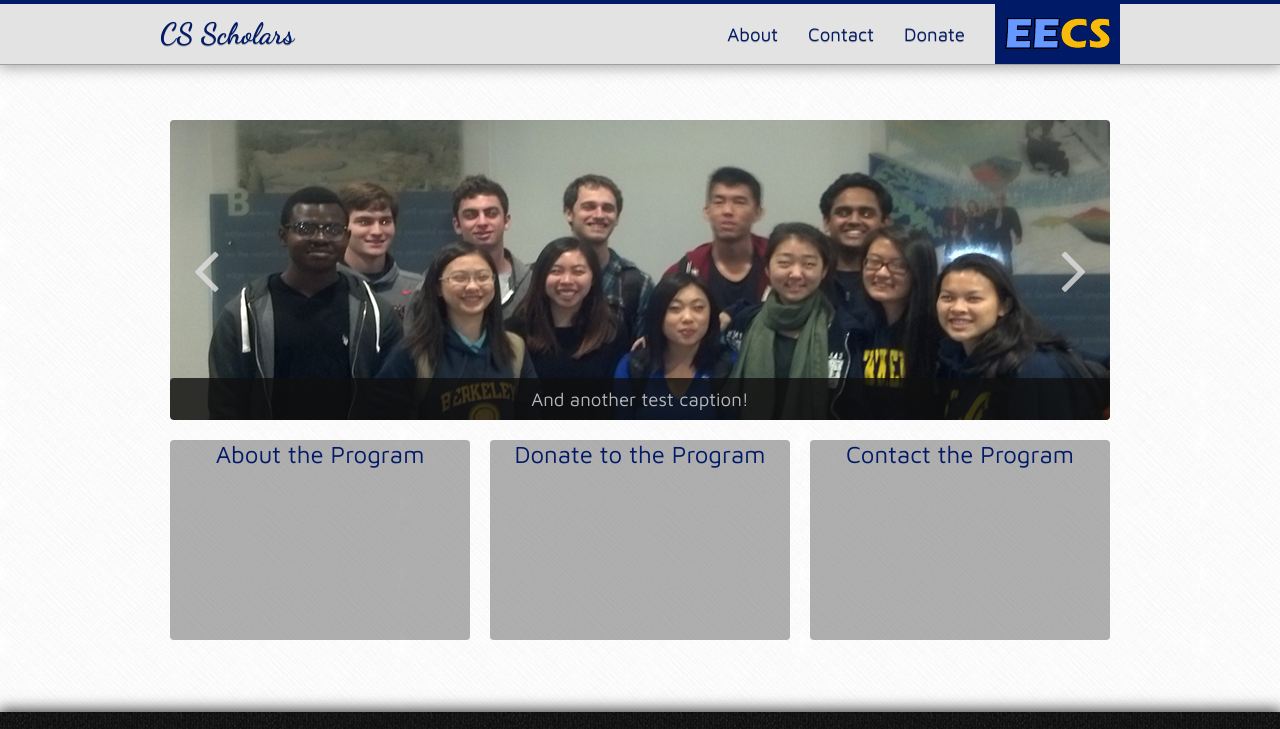
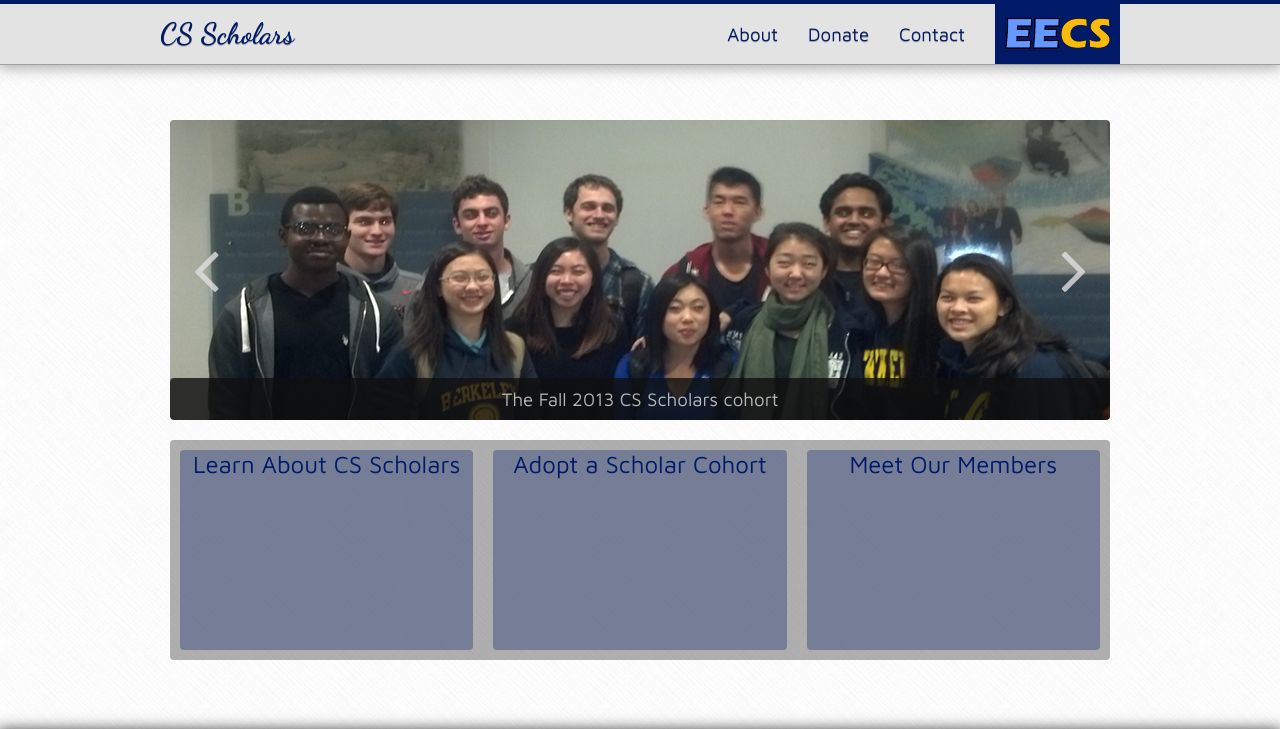
Before and after one commit to pkillian/cs-scholars, a plain HTML site: page docroot/index.html in a window 1280 px wide. Both pictures are taken after a click on the element 206 px from the left and 270 px from the top of the page. Shown: the top 729 px of the page. Drawn offline with Linux system fonts and the light colour scheme.

Commit message:
Rename photos; begin work on homepage sections

```diff
--- a/docroot/index.html
+++ b/docroot/index.html
@@ -22,8 +22,8 @@
         </div>
         <div id="header-rightlinks">
           <a href="/"><div class="header-button"><div class="button-div">About</div></div></a>
+          <a href="/"><div class="header-button"><div class="button-div">Donate</div></div></a>
           <a href="/"><div class="header-button"><div class="button-div">Contact</div></div></a>
-          <a href="/"><div class="header-button"><div class="button-div">Donate</div></div></a>
           <a href="http://eecs.berkeley.edu"><img id="header-logo" src="/img/head-eecs-logo.gif" /></a>
         </div>
       </div>
@@ -41,28 +41,28 @@
             </div>
           </div>
           <div class="photo-scroller-div default">
-            <img class="photo-scroller-image" src="/img/photos/nserc_edison.jpg" />
+            <img class="photo-scroller-image" src="/img/photos/nersc_edison.jpg" />
             <div class="photo-scroller-caption">
-              <div>Insert caption here!</div>
+              <div>NERSC's Edison supercomputer in Oakland, CA</div>
             </div>
           </div>
           <div class="photo-scroller-div">
-            <img class="photo-scroller-image" src="/img/photos/nserc_hopper.jpg" />
+            <img class="photo-scroller-image" src="/img/photos/nersc_hopper.jpg" />
             <div class="photo-scroller-caption">
-              <div>Another caption here!</div>
+              <div>CS Scholars members in front of NERSC's Hopper supercomputer</div>
             </div>
           </div>
           <div class="photo-scroller-div">
-            <img class="photo-scroller-image" src="/img/photos/nserc_group1.jpg" />
+            <img class="photo-scroller-image" src="/img/photos/nersc_group1.jpg" />
             <div class="photo-scroller-caption">
-              <div>And another test caption!</div>
+              <div>The Fall 2013 CS Scholars cohort</div>
             </div>
           </div>
         </div>
-        <div class="row-container">
-          <div class="col-div-thirds">About the Program</div>
-          <div class="col-div-thirds">Donate to the Program</div>
-          <div class="col-div-thirds">Contact the Program</div>
+        <div class="row-container row-container-bg">
+          <div class="col-div-thirds">Learn About CS Scholars</div>
+          <div class="col-div-thirds">Adopt a Scholar Cohort</div>
+          <div class="col-div-thirds">Meet Our Members</div>
         </div>
       </div>
     </div>
```
Also changed, not shown: docroot/img/photos/nersc_group1.jpg (renamed from docroot/img/photos/nserc_group1.jpg), docroot/img/photos/nersc_group2.jpg (renamed from docroot/img/photos/nserc_group2.jpg), docroot/img/photos/nersc_hopper.jpg (renamed from docroot/img/photos/nserc_hopper.jpg), 2 other files.
